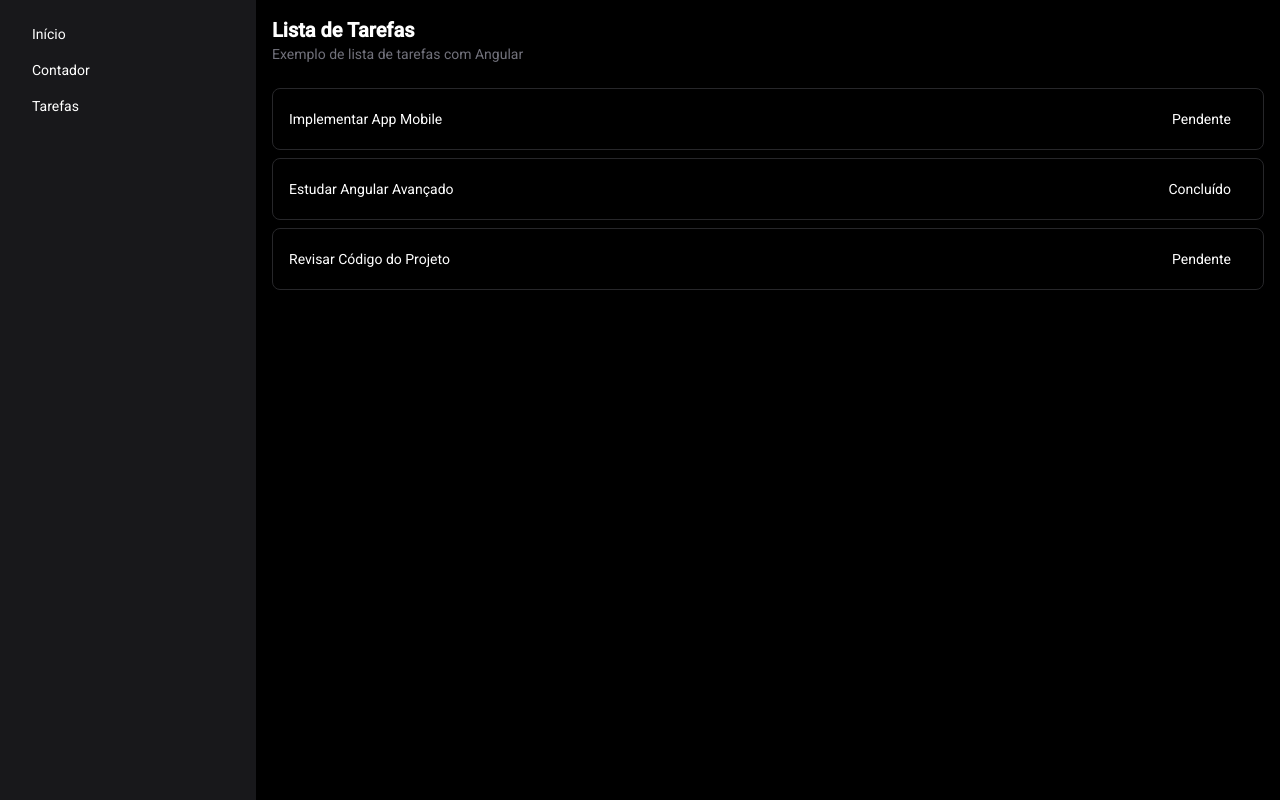
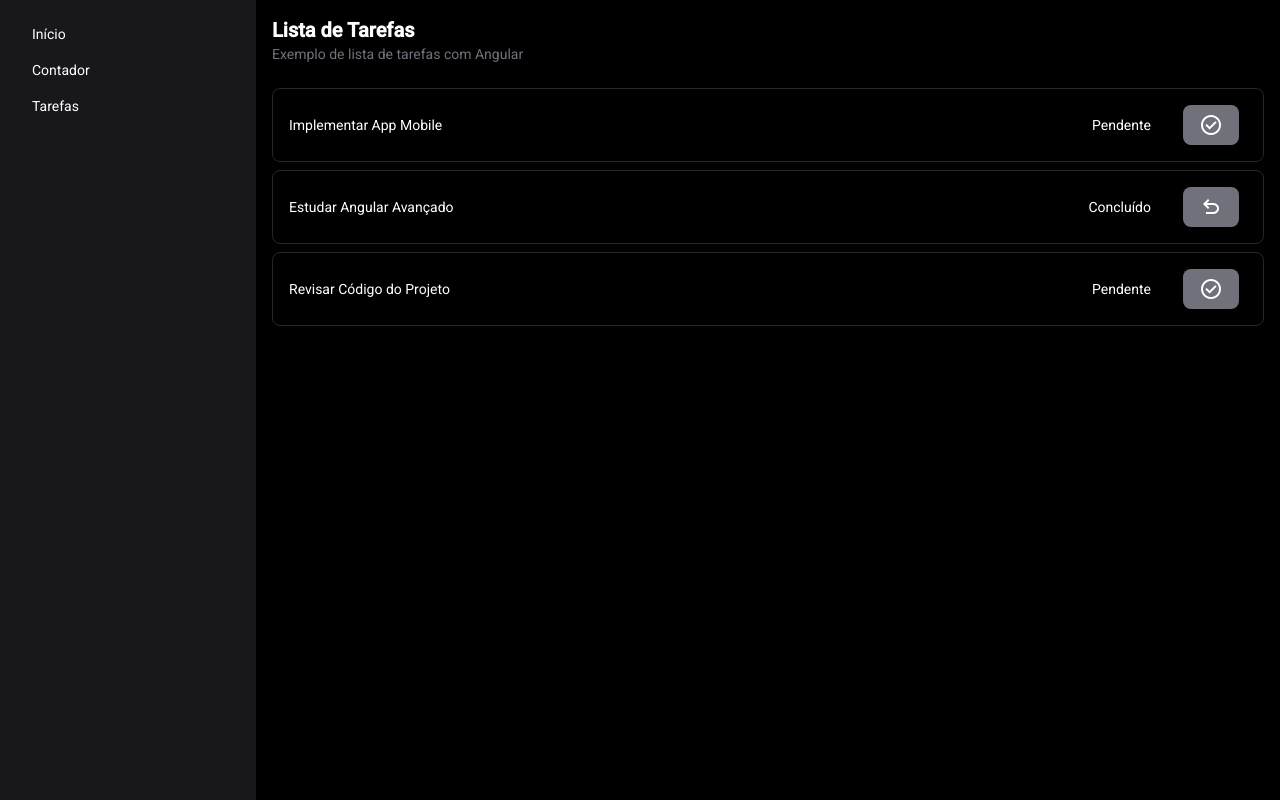
Before and after one commit to WesleyAraujoFernandes/cod3r-curso-projeto-angular-20, an Angular app: page /todos in a window 1280 px wide. Built offline with nearby package versions, Linux system fonts and the light colour scheme.

Commit message:
inclusão de ícones nos botões

```diff
--- a/src/app/screens/todos/todos.html
+++ b/src/app/screens/todos/todos.html
@@ -3,13 +3,20 @@
   <div class="flex flex-col gap-2">
     @for (item of todos.items(); track item.id) {
     <div class="p-4 border border-zinc-800 rounded-lg flex items-center gap-4">
-      <span class="flex-1">
+      <span [class.line-through]="item.completed" class="flex-1">
         {{ item.title }}
       </span>
       <span [class.bg-green-700]="item.completed" [class.bg-yellow-700]="!item.completed"
         class="px-4 py-1 rounded-full text-sm">
         {{ item.completed ? 'Concluído' : 'Pendente' }}
       </span>
+      <div>
+        <button (click)="todos.toggle(item.id)" class="btn btn-secondary mr-2">
+          <mat-icon fontSet="material-symbols-outlined">
+            {{ item.completed ? 'undo' : 'check_circle' }}
+          </mat-icon>
+        </button>
+      </div>
     </div>
     }
   </div>
--- a/src/app/screens/todos/todos.ts
+++ b/src/app/screens/todos/todos.ts
@@ -1,10 +1,11 @@
 import { Component, inject } from '@angular/core';
 import { Title } from "../../components/shared/title/title";
 import { TodosService } from '../../services/todos.service';
+import { MatIconModule } from '@angular/material/icon';
 
 @Component({
   selector: 'app-todos',
-  imports: [Title],
+  imports: [Title, MatIconModule],
   templateUrl: './todos.html',
   styleUrl: './todos.css',
 })
--- a/src/app/services/todos.service.ts
+++ b/src/app/services/todos.service.ts
@@ -11,4 +11,9 @@ export class TodosService {
     { id: crypto.randomUUID(), title: 'Revisar Código do Projeto', completed: false },
   ]);
   readonly items = this._items.asReadonly();
+
+  toggle(id: string) {
+    this._items.update((items) =>
+      items.map((item) => item.id === id ? { ...item, completed: !item.completed } : item))
+  }
 }
--- a/src/index.html
+++ b/src/index.html
@@ -1,5 +1,6 @@
 <!doctype html>
 <html lang="en">
+
 <head>
   <meta charset="utf-8">
   <title>ProjetoAngular</title>
@@ -8,8 +9,11 @@
   <link rel="icon" type="image/x-icon" href="favicon.ico">
   <link href="https://fonts.googleapis.com/css2?family=Roboto:wght@300;400;500&display=swap" rel="stylesheet">
   <link href="https://fonts.googleapis.com/icon?family=Material+Icons" rel="stylesheet">
+  <link href="https://fonts.googleapis.com/css2?family=Material+Symbols+Outlined" rel="stylesheet">
 </head>
+
 <body>
   <app-root></app-root>
 </body>
+
 </html>
```
